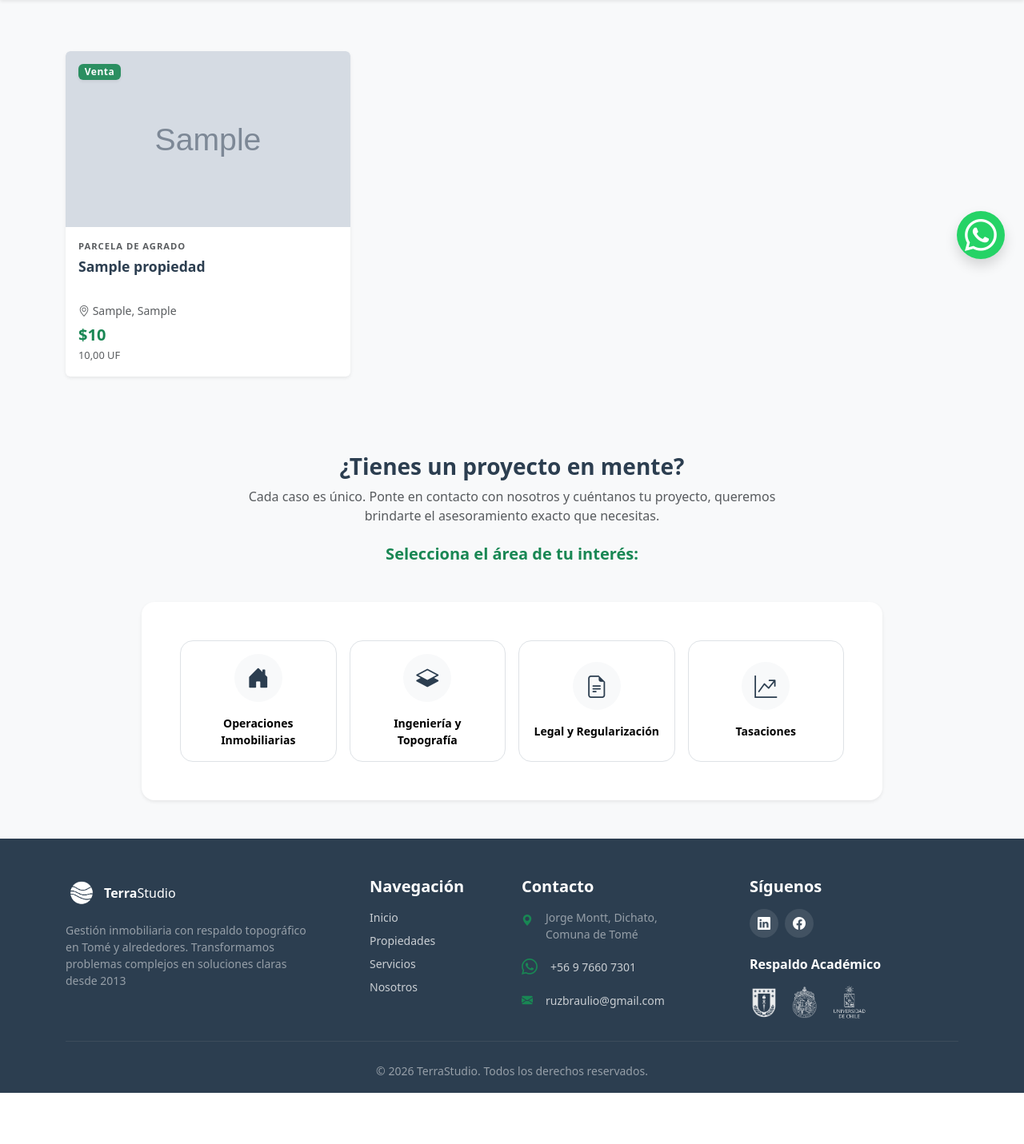
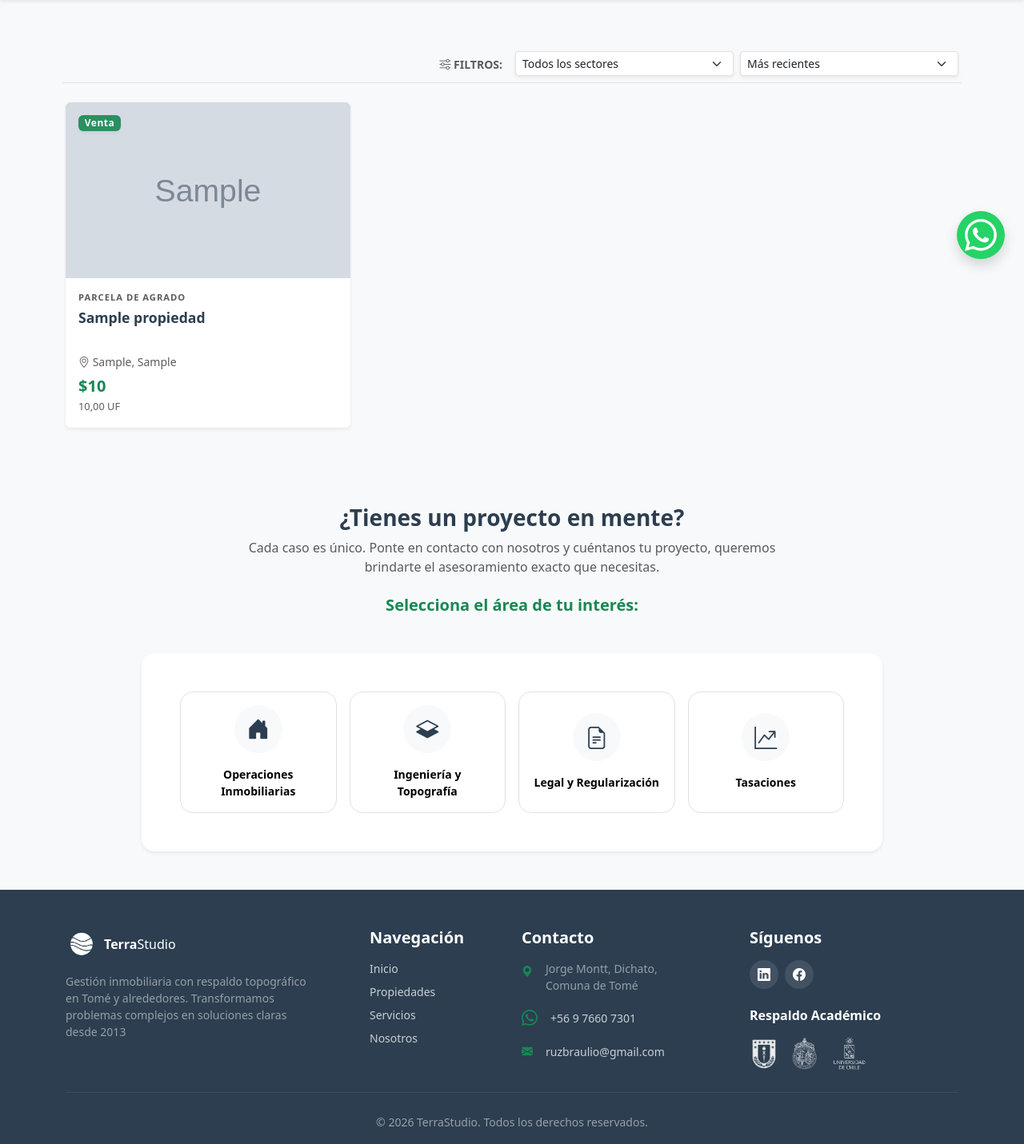
Before and after one commit to luciluz/terrastudio, a Django app: page /catalogo/ in a window 1280 px wide. Shown: the part 452-1883 px from the top of the page at 80% size. Before the commit the page ends 1819 px from the top, so only its background shows below. Run offline with Django 5.2, Linux system fonts and the light colour scheme; tables that the repository leaves empty hold one stand-in row (values such as "Sample post"); grey boxes marked "Sample" are stand-in pictures.

Commit message:
add filters to catalog

```diff
--- a/propiedades/views.py
+++ b/propiedades/views.py
@@ -31,17 +31,43 @@ def nosotros(request):
     return render(request, 'nosotros.html', {'propiedades': propiedades_destacadas})
 
 def catalogo(request):
-    # Catálogo completo visible
-    todas_las_propiedades = Propiedad.objects.filter(
+    # 1. BASE: Tus filtros de negocio originales
+    # Definimos el universo de propiedades válidas primero
+    qs_base = Propiedad.objects.filter(
         estado__in=['DISPONIBLE', 'RESERVADO'],
         esta_publicada=True
     ).exclude(
         plataformas_publicadas__contains='TERRA_WEB'
-    ).order_by('-fecha_ingreso')
+    )
+
+    # 2. FILTRO: Obtener lista de sectores (solo de las propiedades visibles)
+    # Usamos qs_base para no mostrar sectores de propiedades ocultas/vendidas
+    sectores = qs_base.exclude(sector="").values_list('sector', flat=True).distinct().order_by('sector')
+
+    # 3. LÓGICA: Aplicar filtro de Sector si el usuario lo seleccionó
+    sector_seleccionado = request.GET.get('sector')
+    if sector_seleccionado:
+        qs_base = qs_base.filter(sector=sector_seleccionado)
+
+    # 4. ORDENAMIENTO: Determinar el orden final
+    orden = request.GET.get('orden')
+
+    if orden == 'menor_mayor':
+        # Asegúrate que el campo en tu modelo sea 'precio_uf' o cambia este nombre
+        propiedades = qs_base.order_by('precio_uf')
+    elif orden == 'mayor_menor':
+        propiedades = qs_base.order_by('-precio_uf')
+    else:
+        # Tu orden por defecto original (si no eligen nada)
+        propiedades = qs_base.order_by('-fecha_ingreso')
 
     context = {
-        'propiedades': todas_las_propiedades,
-        'is_catalog_page': True
+        'propiedades': propiedades,
+        'is_catalog_page': True,
+        # Agregamos las variables nuevas para el template
+        'sectores': sectores,
+        'filtro_sector': sector_seleccionado,
+        'filtro_orden': orden,
     }
 
     return render(request, 'propiedades/catalogo.html', context)
--- a/templates/propiedades/catalogo.html
+++ b/templates/propiedades/catalogo.html
@@ -1,4 +1,5 @@
 {% extends 'base.html' %}
+{% load static %}
 {% load humanize %}
 
 {% block content %}
@@ -23,6 +24,44 @@
 </div>
 
 <div class="container my-5 pt-3">
+
+    <form method="get" class="row g-2 align-items-center justify-content-end mb-4 pb-2 border-bottom">
+
+        <div class="col-auto d-none d-md-block text-muted me-2">
+            <small class="fw-bold text-uppercase"><i class="bi bi-sliders"></i> Filtros:</small>
+        </div>
+
+        <div class="col-6 col-md-3">
+            <select name="sector" class="form-select form-select-sm shadow-sm" onchange="this.form.submit()">
+                <option value="">Todos los sectores</option>
+                {% for sector in sectores %}
+                    <option value="{{ sector }}" {% if filtro_sector == sector %}selected{% endif %}>
+                        {{ sector }}
+                    </option>
+                {% endfor %}
+            </select>
+        </div>
+
+        <div class="col-6 col-md-3">
+            <select name="orden" class="form-select form-select-sm shadow-sm" onchange="this.form.submit()">
+                <option value="">Más recientes</option>
+                <option value="menor_mayor" {% if filtro_orden == 'menor_mayor' %}selected{% endif %}>
+                    Precio: Menor a Mayor
+                </option>
+                <option value="mayor_menor" {% if filtro_orden == 'mayor_menor' %}selected{% endif %}>
+                    Precio: Mayor a Menor
+                </option>
+            </select>
+        </div>
+
+        {% if filtro_sector or filtro_orden %}
+        <div class="col-auto">
+            <a href="{% url 'catalogo' %}" class="btn btn-sm btn-outline-danger d-flex align-items-center gap-1">
+                <i class="bi bi-x-lg"></i> Limpiar filtros
+            </a>
+        </div>
+        {% endif %}
+    </form>
     <div class="row row-cols-1 row-cols-md-2 row-cols-lg-3 g-4">
         {% for prop in propiedades %}
             <div class="col">
```
